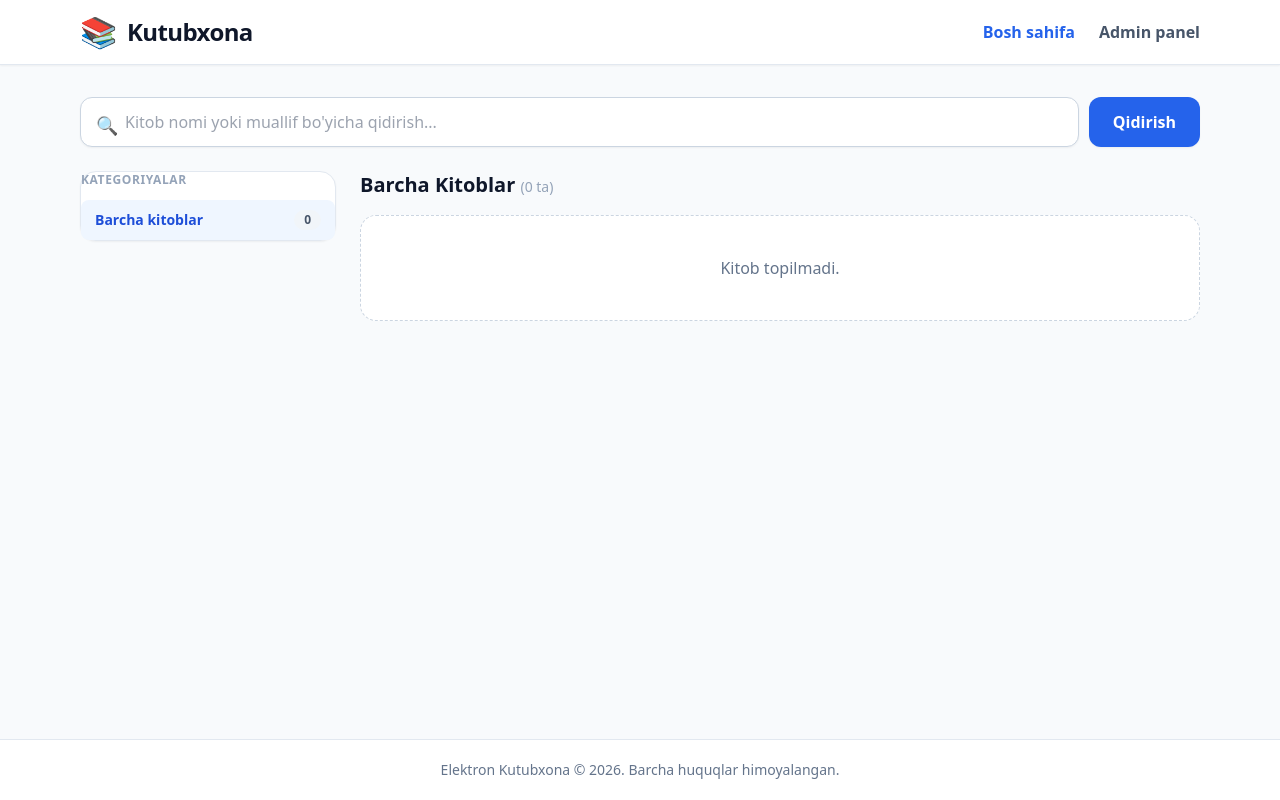
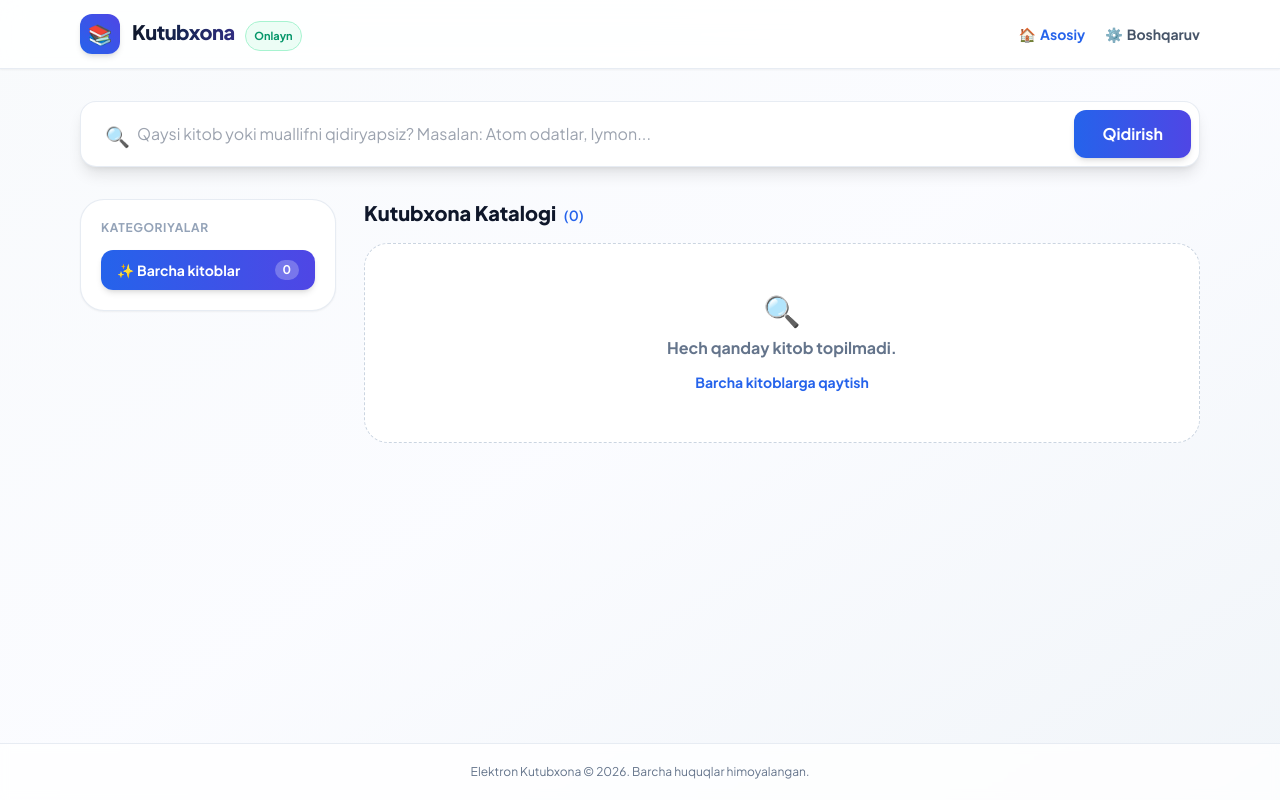
Before and after one commit to nilufar-ahmadjanova/library, a Django app: page / in a window 1280 px wide. Run offline with Django 5.2, Linux system fonts and the light colour scheme; data that the repository does not hold is empty; some libraries are stand-ins or nearby versions.

Commit message:
Dizayn yangilandi: zamonaviy animatsiyalar, 3D hover, mutolaa rejimlari

```diff
--- a/templates/base.html
+++ b/templates/base.html
@@ -5,17 +5,24 @@
   <meta name="viewport" content="width=device-width, initial-scale=1.0">
   <title>{% block title %}Elektron Kutubxona{% endblock %}</title>
   <script src="https://cdn.tailwindcss.com"></script>
+  <link rel="preconnect" href="https://fonts.googleapis.com">
+  <link rel="preconnect" href="https://fonts.gstatic.com" crossorigin>
+  <link href="https://fonts.googleapis.com/css2?family=Plus+Jakarta+Sans:wght@400;500;600;700;800&family=Lora:ital,wght@0,400;0,600;1,400&display=swap" rel="stylesheet">
+  <style>body { font-family: 'Plus Jakarta Sans', sans-serif; } .font-book { font-family: 'Lora', Georgia, serif; }</style>
 </head>
-<body class="bg-slate-50 text-slate-800 antialiased min-h-screen flex flex-col text-base">
-  <nav class="bg-white border-b border-slate-200 sticky top-0 z-30 shadow-sm">
+<body class="bg-gradient-to-br from-slate-50 via-indigo-50/25 to-slate-100 text-slate-800 min-h-screen flex flex-col text-base selection:bg-blue-600 selection:text-white">
+  <nav class="bg-white/85 backdrop-blur-md border-b border-slate-200/80 sticky top-0 z-30 shadow-sm">
     <div class="max-w-6xl mx-auto px-4 py-3.5 flex items-center justify-between">
-      <div class="flex items-center space-x-2.5">
-        <span class="text-3xl">📚</span>
-        <span class="font-extrabold text-2xl text-slate-900 tracking-tight">Kutubxona</span>
-      </div>
-      <div class="flex items-center space-x-6 text-base font-semibold text-slate-600">
-        <a href="/" class="text-blue-600 hover:text-blue-700">Bosh sahifa</a>
-        <a href="/admin/" class="hover:text-blue-600">Admin panel</a>
+      <a href="/" class="flex items-center gap-3 group">
+        <div class="w-10 h-10 rounded-xl bg-gradient-to-tr from-blue-600 to-indigo-600 flex items-center justify-center text-white text-xl shadow-md group-hover:scale-105 transition-transform">📚</div>
+        <div>
+          <span class="font-extrabold text-xl tracking-tight bg-gradient-to-r from-slate-900 via-blue-950 to-indigo-900 bg-clip-text text-transparent">Kutubxona</span>
+          <span class="hidden sm:inline-block ml-2 text-[11px] font-bold text-emerald-600 bg-emerald-50 px-2 py-0.5 rounded-full border border-emerald-200">Onlayn</span>
+        </div>
+      </a>
+      <div class="flex items-center space-x-5 text-sm font-bold text-slate-600">
+        <a href="/" class="text-blue-600 hover:text-blue-700 flex items-center gap-1"><span>🏠</span> Asosiy</a>
+        <a href="/admin/" class="hover:text-blue-600 flex items-center gap-1"><span>⚙️</span> Boshqaruv</a>
       </div>
     </div>
   </nav>
@@ -24,7 +31,7 @@
     {% block content %}{% endblock %}
   </main>
 
-  <footer class="bg-white border-t border-slate-200 py-5 text-center text-sm text-slate-500">
+  <footer class="bg-white/80 backdrop-blur-sm border-t border-slate-200/80 py-5 text-center text-xs text-slate-500">
     Elektron Kutubxona &copy; 2026. Barcha huquqlar himoyalangan.
   </footer>
 </body>
--- a/templates/books/dashboard.html
+++ b/templates/books/dashboard.html
@@ -1,32 +1,37 @@
 {% extends "base.html" %}
 
 {% block content %}
-<!-- Qidiruv paneli -->
-<form method="get" class="mb-6 flex gap-2.5">
+<!-- Qidiruv paneli & Tavsiya teglari -->
+<div class="mb-8">
+  <form method="get" class="flex gap-2.5 shadow-lg rounded-2xl bg-white p-2 border border-slate-200/80">
     <div class="relative flex-1">
-    <input type="text" name="q" value="{{ q }}" placeholder="Kitob nomi yoki muallif bo'yicha qidirish..." class="w-full pl-11 pr-4 py-3 rounded-xl border border-slate-300 bg-white text-base focus:ring-2 focus:ring-blue-500 shadow-sm">
-    <span class="absolute left-4 top-3.5 text-slate-400 text-lg">🔍</span>
+      <input type="text" name="q" value="{{ q }}" placeholder="Qaysi kitob yoki muallifni qidiryapsiz? Masalan: Atom odatlar, Iymon..." class="w-full pl-12 pr-4 py-3 rounded-xl border-0 bg-transparent text-base focus:ring-0 outline-none">
+      <span class="absolute left-4 top-3 text-slate-400 text-xl">🔍</span>
     </div>
     {% if selected_category %}<input type="hidden" name="category" value="{{ selected_category }}">{% endif %}
-  <button type="submit" class="px-6 py-3 bg-blue-600 hover:bg-blue-700 text-white text-base font-bold rounded-xl shadow-sm">Qidirish</button>
-  {% if q or selected_category %}<a href="{% url 'dashboard' %}" class="px-5 py-3 bg-slate-200 text-slate-700 text-base font-bold rounded-xl flex items-center">Tozalash</a>{% endif %}
+    <button type="submit" class="px-7 py-3 bg-gradient-to-r from-blue-600 to-indigo-600 hover:from-blue-700 hover:to-indigo-700 text-white font-bold rounded-xl shadow-md transition-all hover:scale-[1.02]">Qidirish</button>
+    {% if q or selected_category %}<a href="{% url 'dashboard' %}" class="px-5 py-3 bg-slate-100 hover:bg-slate-200 text-slate-700 font-bold rounded-xl flex items-center">Tozalash</a>{% endif %}
   </form>
+</div>
 
-<!-- 🔥 Eng ko'p o'qilgan kitoblar (Top 3) -->
+<!-- 🔥 Eng sara trenddagi kitoblar (Top 3) -->
 {% if top_books and not q and not selected_category %}
-<div class="mb-8 bg-gradient-to-r from-amber-500/10 via-orange-500/10 to-red-500/10 p-5 rounded-2xl border border-amber-200">
-  <div class="flex items-center justify-between mb-3.5">
-    <h3 class="font-extrabold text-slate-900 text-base sm:text-lg flex items-center gap-2">🔥 Eng ko'p o'qilgan kitoblar</h3>
-    <span class="text-xs text-amber-700 font-bold bg-amber-100 px-3 py-1 rounded-full">TOP 3</span>
+<div class="mb-9 bg-gradient-to-r from-amber-500/10 via-rose-500/10 to-indigo-500/10 p-5 rounded-3xl border border-amber-200/80 shadow-sm">
+  <div class="flex items-center justify-between mb-4">
+    <div class="flex items-center gap-2.5"><span class="text-2xl">🔥</span><h3 class="font-extrabold text-slate-900 text-lg">Haftaning eng ko'p o'qilgan kitoblari</h3></div>
+    <span class="text-xs font-black text-amber-800 bg-amber-200/80 px-3 py-1 rounded-full uppercase tracking-wider">Top 3 Trend</span>
   </div>
-  <div class="grid grid-cols-1 sm:grid-cols-3 gap-3.5">
+  <div class="grid grid-cols-1 sm:grid-cols-3 gap-4">
     {% for b in top_books %}
-    <a href="{% url 'book_detail' b.id %}" class="flex items-center gap-3.5 bg-white p-3 rounded-xl border border-amber-100 shadow-sm hover:border-blue-500 transition-colors">
-      {% if b.cover_image %}<img src="{{ b.cover_image.url }}" alt="{{ b.title }}" class="w-14 h-20 rounded-lg object-cover shadow-sm shrink-0">{% else %}<div class="w-14 h-20 rounded-lg bg-gradient-to-br {{ b.cover_color }} shrink-0 flex items-center justify-center text-white font-black">#{{ forloop.counter }}</div>{% endif %}
+    <a href="{% url 'book_detail' b.id %}" class="flex items-center gap-3.5 bg-white p-3 rounded-2xl border border-slate-200/80 shadow-sm hover:shadow-lg hover:-translate-y-1 transition-all duration-200">
+      <div class="relative shrink-0">
+        {% if b.cover_image %}<img src="{{ b.cover_image.url }}" alt="{{ b.title }}" class="w-14 h-20 rounded-xl object-cover shadow-md">{% else %}<div class="w-14 h-20 rounded-xl bg-gradient-to-br {{ b.cover_color }} flex items-center justify-center text-white font-black text-sm">#{{ forloop.counter }}</div>{% endif %}
+        <span class="absolute -top-2 -left-2 w-6 h-6 rounded-full text-xs font-black flex items-center justify-center text-white shadow {% if forloop.counter == 1 %}bg-amber-500{% elif forloop.counter == 2 %}bg-slate-400{% else %}bg-amber-700{% endif %}">{{ forloop.counter }}</span>
+      </div>
       <div class="overflow-hidden">
-        <h4 class="font-bold text-sm sm:text-base text-slate-900 truncate">{{ b.title }}</h4>
-        <p class="text-xs sm:text-sm text-slate-500 truncate mt-0.5">{{ b.author }}</p>
-        <span class="text-xs text-emerald-600 font-bold mt-1 inline-block">👁 {{ b.views_count }} mutolaa</span>
+        <h4 class="font-bold text-sm text-slate-900 truncate hover:text-blue-600">{{ b.title }}</h4>
+        <p class="text-xs text-slate-500 truncate mt-0.5">{{ b.author }}</p>
+        <span class="text-xs text-emerald-600 font-bold mt-1.5 inline-flex items-center gap-1">👁 {{ b.views_count }} mutolaa</span>
       </div>
     </a>
     {% endfor %}
@@ -34,20 +39,20 @@
 </div>
 {% endif %}
 
-<div class="flex flex-col md:flex-row gap-6">
+<div class="flex flex-col md:flex-row gap-7">
   <!-- Chap taraf: Kategoriyalar -->
   <aside class="w-full md:w-64 shrink-0">
-    <div class="bg-white rounded-2xl border border-slate-200 p-4.5 shadow-sm sticky top-20">
-      <h3 class="font-bold text-slate-400 text-xs uppercase tracking-wider mb-3">Kategoriyalar</h3>
+    <div class="bg-white rounded-3xl border border-slate-200/80 p-5 shadow-sm sticky top-24">
+      <h3 class="font-bold text-slate-400 text-xs uppercase tracking-wider mb-3.5">Kategoriyalar</h3>
       <nav class="space-y-1.5">
-        <a href="{% url 'dashboard' %}{% if q %}?q={{ q }}{% endif %}" class="flex justify-between items-center px-3.5 py-2.5 text-sm font-semibold rounded-lg {% if not selected_category %}bg-blue-50 text-blue-700 font-bold{% else %}text-slate-700 hover:bg-slate-50{% endif %}">
-          <span>Barcha kitoblar</span>
-          <span class="bg-slate-100 text-slate-600 px-2.5 py-0.5 rounded-full text-xs font-bold">{{ total_books }}</span>
+        <a href="{% url 'dashboard' %}{% if q %}?q={{ q }}{% endif %}" class="flex justify-between items-center px-4 py-2.5 text-sm font-bold rounded-xl transition-all {% if not selected_category %}bg-gradient-to-r from-blue-600 to-indigo-600 text-white shadow-md{% else %}text-slate-700 hover:bg-slate-50{% endif %}">
+          <span>✨ Barcha kitoblar</span>
+          <span class="px-2 py-0.5 rounded-full text-xs {% if not selected_category %}bg-white/25 text-white{% else %}bg-slate-100 text-slate-600{% endif %}">{{ total_books }}</span>
         </a>
         {% for cat in categories %}
-        <a href="?category={{ cat.category }}{% if q %}&q={{ q }}{% endif %}" class="flex justify-between items-center px-3.5 py-2.5 text-sm font-semibold rounded-lg {% if selected_category == cat.category %}bg-blue-50 text-blue-700 font-bold{% else %}text-slate-700 hover:bg-slate-50{% endif %}">
+        <a href="?category={{ cat.category }}{% if q %}&q={{ q }}{% endif %}" class="flex justify-between items-center px-4 py-2.5 text-sm font-semibold rounded-xl transition-all {% if selected_category == cat.category %}bg-gradient-to-r from-blue-600 to-indigo-600 text-white shadow-md font-bold{% else %}text-slate-700 hover:bg-slate-50{% endif %}">
           <span class="truncate">{{ cat.category }}</span>
-          <span class="bg-slate-100 text-slate-600 px-2.5 py-0.5 rounded-full text-xs font-bold ml-1">{{ cat.count }}</span>
+          <span class="px-2 py-0.5 rounded-full text-xs {% if selected_category == cat.category %}bg-white/25 text-white font-bold{% else %}bg-slate-100 text-slate-600{% endif %} ml-1">{{ cat.count }}</span>
         </a>
         {% endfor %}
       </nav>
@@ -56,35 +61,34 @@
 
   <!-- O'ng taraf: Kitoblar ro'yxati -->
   <section class="flex-1">
-    <h2 class="text-xl font-bold text-slate-900 mb-4">
-      {% if selected_category %}{{ selected_category }}{% elif q %}«{{ q }}» bo'yicha natijalar{% else %}Barcha Kitoblar{% endif %}
-      <span class="text-sm font-normal text-slate-400">({{ books.count }} ta)</span>
+    <div class="flex items-center justify-between mb-4">
+      <h2 class="text-xl font-extrabold text-slate-900">
+        {% if selected_category %}{{ selected_category }}{% elif q %}«{{ q }}» qidiruvi{% else %}Kutubxona Katalogi{% endif %}
+        <span class="text-sm font-semibold text-blue-600 ml-1">({{ books.count }})</span>
       </h2>
-    <div class="grid grid-cols-1 sm:grid-cols-2 lg:grid-cols-3 gap-5">
+    </div>
+    <div class="grid grid-cols-1 sm:grid-cols-2 lg:grid-cols-3 gap-6">
       {% for book in books %}
-      <div class="bg-white rounded-2xl border border-slate-200 shadow-sm hover:shadow-md transition-shadow overflow-hidden flex flex-col">
-        <a href="{% url 'book_detail' book.id %}" class="relative h-56 bg-slate-100 flex items-center justify-center overflow-hidden group">
-          {% if book.cover_image %}
-          <img src="{{ book.cover_image.url }}" alt="{{ book.title }}" class="w-full h-full object-cover group-hover:scale-105 transition-transform duration-300">
-          {% else %}
-          <div class="w-full h-full bg-gradient-to-br {{ book.cover_color }} p-4 flex flex-col justify-between text-white"><h4 class="font-bold text-lg">{{ book.title }}</h4></div>
-          {% endif %}
-          <span class="absolute top-2.5 left-2.5 text-xs bg-slate-900/70 backdrop-blur-sm text-white px-2.5 py-0.5 rounded-md font-semibold">{{ book.category }}</span>
+      <div class="bg-white rounded-3xl border border-slate-200/80 shadow-sm hover:shadow-xl hover:-translate-y-1.5 transition-all duration-300 overflow-hidden flex flex-col group">
+        <a href="{% url 'book_detail' book.id %}" class="relative h-60 bg-slate-900/5 flex items-center justify-center overflow-hidden">
+          {% if book.cover_image %}<img src="{{ book.cover_image.url }}" alt="{{ book.title }}" class="w-full h-full object-cover group-hover:scale-105 transition-transform duration-500">{% else %}<div class="w-full h-full bg-gradient-to-br {{ book.cover_color }} p-4 flex flex-col justify-between text-white"><h4 class="font-bold text-lg">{{ book.title }}</h4></div>{% endif %}
+          <div class="absolute inset-0 bg-gradient-to-t from-black/60 via-transparent to-transparent opacity-0 group-hover:opacity-100 transition-opacity flex items-end p-3"><span class="text-xs text-white font-bold bg-blue-600/90 px-3 py-1 rounded-full">O'qish uchun bosing →</span></div>
+          <span class="absolute top-3 left-3 text-xs bg-slate-900/75 backdrop-blur-md text-white px-3 py-1 rounded-full font-bold shadow-sm">{{ book.category }}</span>
         </a>
-        <div class="p-4 flex-1 flex flex-col justify-between">
+        <div class="p-4.5 flex-1 flex flex-col justify-between">
           <div>
-            <h4 class="font-bold text-base sm:text-lg text-slate-900 truncate hover:text-blue-600"><a href="{% url 'book_detail' book.id %}">{{ book.title }}</a></h4>
-            <p class="text-xs sm:text-sm text-slate-500 font-medium mt-0.5">{{ book.author }}</p>
-            <p class="text-sm text-slate-600 line-clamp-2 mt-2 leading-relaxed">{{ book.description }}</p>
+            <h4 class="font-bold text-base text-slate-900 truncate group-hover:text-blue-600 transition-colors"><a href="{% url 'book_detail' book.id %}">{{ book.title }}</a></h4>
+            <p class="text-xs text-slate-500 font-medium mt-0.5">{{ book.author }}</p>
+            <p class="text-xs text-slate-600 line-clamp-2 mt-2.5 leading-relaxed">{{ book.description }}</p>
           </div>
           <div class="border-t border-slate-100 pt-3 mt-3 flex items-center justify-between">
-            <span class="text-xs text-slate-500 font-medium">👁 {{ book.views_count }}</span>
-            <a href="{% url 'book_detail' book.id %}" class="py-1.5 px-4 text-sm font-bold text-white bg-blue-600 hover:bg-blue-700 rounded-lg">Mutolaa</a>
+            <span class="text-xs text-slate-400 font-semibold">👁 {{ book.views_count }}</span>
+            <a href="{% url 'book_detail' book.id %}" class="py-1.5 px-4 text-xs font-bold text-white bg-gradient-to-r from-blue-600 to-indigo-600 hover:from-blue-700 hover:to-indigo-700 rounded-xl shadow-sm">Mutolaa</a>
           </div>
         </div>
       </div>
       {% empty %}
-      <div class="col-span-full bg-white rounded-2xl border border-dashed border-slate-300 p-10 text-center text-slate-500 text-base">Kitob topilmadi.</div>
+      <div class="col-span-full bg-white rounded-3xl border border-dashed border-slate-300 p-12 text-center text-slate-500"><p class="text-3xl mb-2">🔍</p><p class="font-bold text-base">Hech qanday kitob topilmadi.</p><a href="{% url 'dashboard' %}" class="inline-block mt-3 text-sm text-blue-600 font-bold hover:underline">Barcha kitoblarga qaytish</a></div>
       {% endfor %}
     </div>
   </section>
```
Also changed, not shown: templates/books/detail.html (+53 -52 lines). Lines whose indentation alone changed are shown as unchanged.
